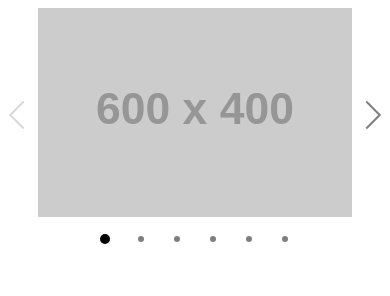
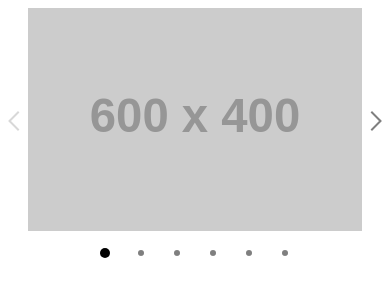
Before and after one commit to GetingJagare/js-simple-swiper, a website: page public/index.html in a window 390 px wide. Drawn offline with Linux system fonts and the light colour scheme; files that its build step writes are made by us from their sources; placeholder pictures from the web are drawn by us; files whose address does not match are found by name.

Commit message:
breakpoint fixes

```diff
--- a/package.json
+++ b/package.json
@@ -1,6 +1,6 @@
 {
   "name": "js-simple-swiper",
-  "version": "1.1.3",
+  "version": "1.1.4",
   "main": "dist/index.js",
   "type": "module",
   "scripts": {
--- a/public/index.html
+++ b/public/index.html
@@ -19,7 +19,16 @@
 
 <script type="module">
 	import Swiper from './dist/index.js';
-	new Swiper('#swiper');
+	new Swiper('#swiper', {
+		breakpoints: {
+			450: {
+				stagePadding: 20
+			},
+			768: {
+				stagePadding: 25
+			}
+		}
+	});
 </script>
 </body>
 </html>
--- a/src/scss/swiper.scss
+++ b/src/scss/swiper.scss
@@ -17,6 +17,11 @@
 		--arrow-height: 60px;
 		--arrow-color: rgba(0, 0, 0, 0.5);
 		--arrow-hover-color: rgba(0, 0, 0, 1);
+
+		@media (max-width: 449px) {
+			--arrow-width: 20px;
+			--arrow-height: 40px;
+		}
 	}
 
 	&__inner {
--- a/src/ts/swiper.ts
+++ b/src/ts/swiper.ts
@@ -74,15 +74,18 @@ export default class Swiper {
             return null;
         }
 
-        const breakpoints = Object.keys(this.options.breakpoints);
+        const breakpoints = Object.keys(this.options.breakpoints).map((br) => +br);
+        breakpoints.sort();
         let options: ISwiperOptions | null = null;
-        for (let i = 0; i < breakpoints.length; i++) {
-            const point: number = +breakpoints[i];
-            if (window.innerWidth >= point) {
-                break;
+        for (let i = breakpoints.length - 1; i >= 0; i--) {
+            if (window.innerWidth >= breakpoints[i]) {
+                continue;
             }
 
-            options = cloneObject(this.options.breakpoints[point]);
+            if (!options) {
+                options = {};
+            }
+            mergeObjects(this.options.breakpoints[breakpoints[i]], options);
         }
 
         return options;
```
Also changed, not shown: dist/index.css, dist/index.js.
